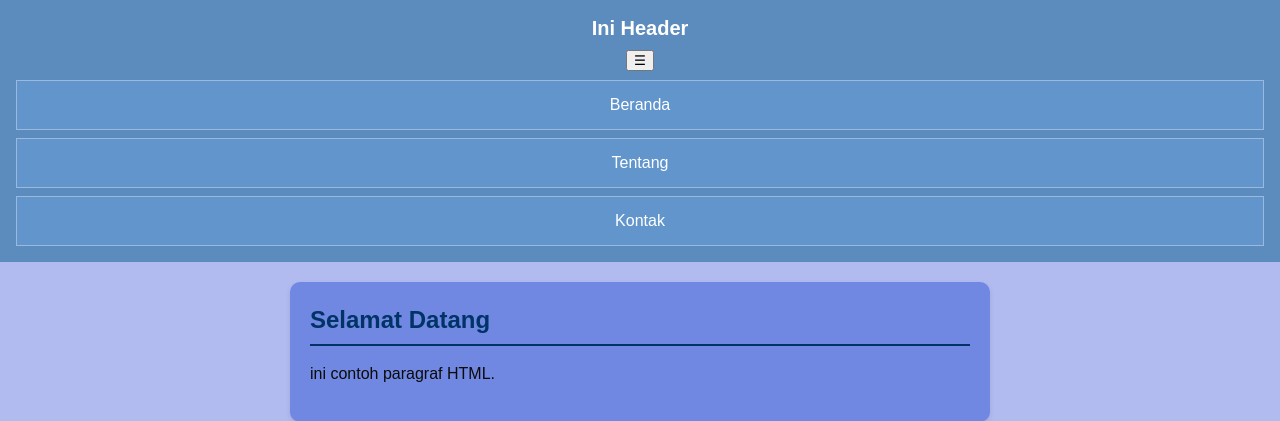
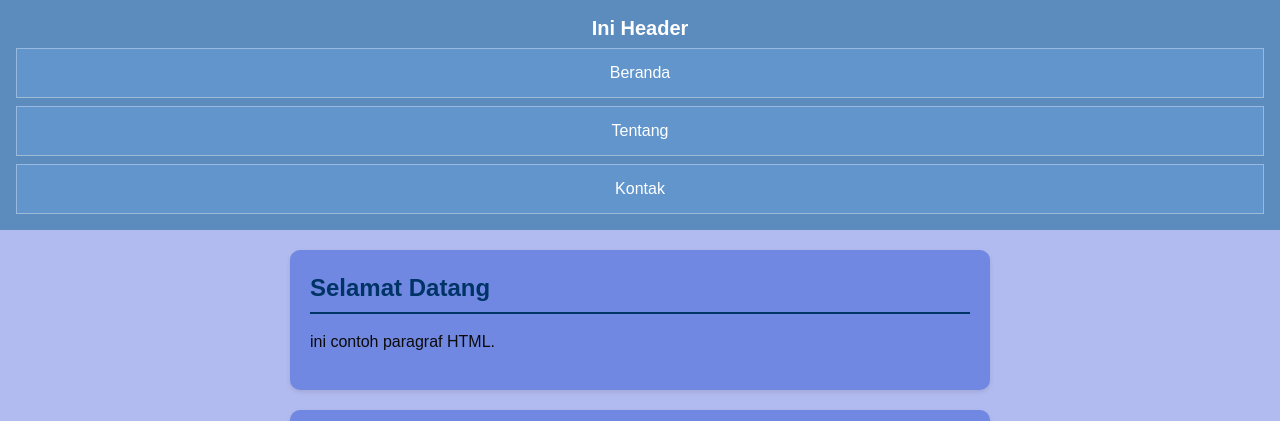
Before and after one commit to 2511500051-maker/2511500051-PWD-TI1B-2526O, a PHP site: page /pertemuan-05/index.html in a window 1280 px wide. Shown: the top 421 px of the page. Run offline with PHP 8.4, Linux system fonts and the light colour scheme.

Commit message:
class menu-toggle

```diff
--- a/pertemuan-05/style.css
+++ b/pertemuan-05/style.css
@@ -31,6 +31,14 @@ header li a {
   padding: 6px 12px;
 }
 
+.menu-toggle {
+  display: none;
+  background: none;
+  border: none;
+  color: #fff;
+  font-size: 28px;
+  cursor: pointer;
+}
 header li a:hover {
   background-color: #85020d;
   border-radius: 6px;
@@ -52,7 +60,7 @@ header li a:active {
 #home:target ~ header a[href="#home"],
 #about:target ~ header a[href="#about"],
 #contact:target ~ header a[href="#contact"] {
-  background: #92a3fb;
+  background: #e2e5f3;
   color: #003366;
   font-weight: bold;
   border-radius: 6px;
@@ -150,7 +158,6 @@ header li a:active {
   transform: translateY(-1px);
 }
 
-/* Footer */
 footer {
   background: #222;
   color: #aaa;
@@ -158,7 +165,6 @@ footer {
   padding: 10px;
 }
 
-/* Responsive design */
 @media (max-width: 600px) {}
   header {
     padding: 16px;
```
